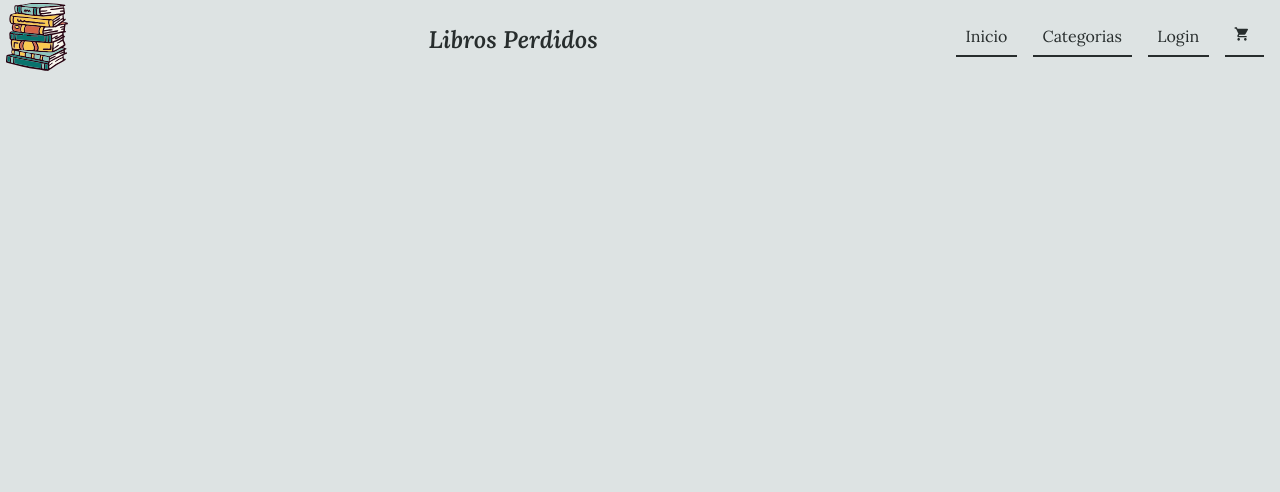
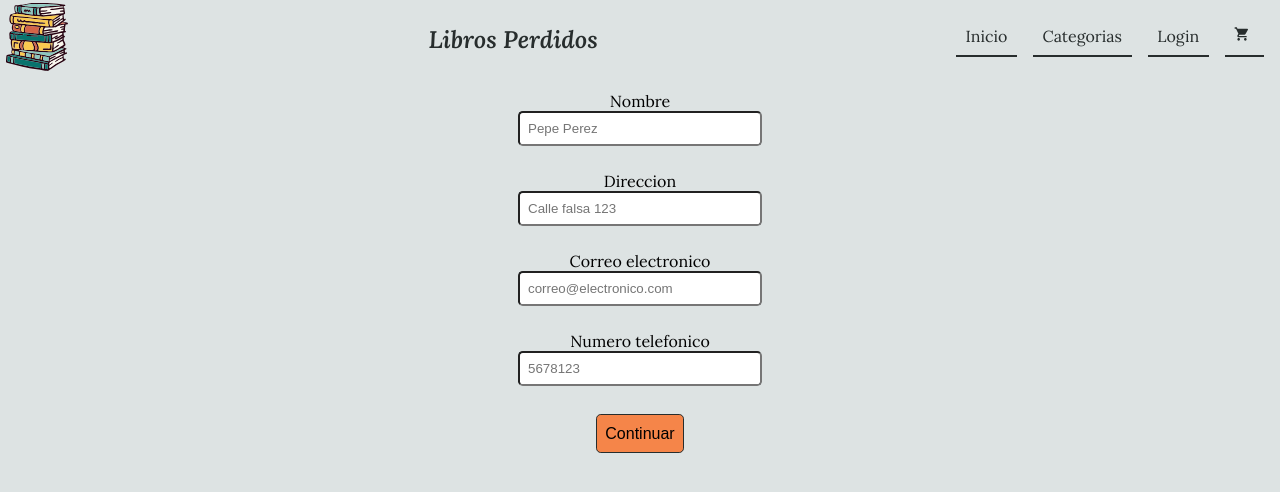
Before and after one commit to zeo-return-null/libros-perdidos, a React (Create React App) app: page /login in a window 1280 px wide. Shown: the top 492 px of the page. Built offline with nearby package versions, Linux system fonts and the light colour scheme.

Commit message:
fixed firebase form, now updates firebase collection

```diff
--- a/package.json
+++ b/package.json
@@ -10,6 +10,7 @@
     "@testing-library/jest-dom": "^5.16.2",
     "@testing-library/react": "^12.1.4",
     "@testing-library/user-event": "^13.5.0",
+    "bootstrap": "^5.1.3",
     "firebase": "^9.6.11",
     "firestore": "^1.1.6",
     "formik": "^2.2.9",
--- a/src/App.js
+++ b/src/App.js
@@ -3,6 +3,7 @@ import Main from "./components/Main";
 import ItemListContainer from "./containers/ItemListContainer";
 import ItemDetailContainer from "./containers/ItemDetailContainer";
 import Cart from "./components/Cart";
+import LoginForm from "./components/LoginForm"
 import CustomProvider from "./components/CartContext";
 import { BrowserRouter, Routes, Route } from "react-router-dom";
 
@@ -24,6 +25,7 @@ const App = () => {
 						<Route path="/" element={<ItemListContainer />} />
 						<Route path="/categorias/:category" element={<ItemListContainer />} />
 						<Route path="/item/:id" element={<ItemDetailContainer />} />
+						<Route path="/login" element={<LoginForm />} />
 						<Route path="/carrito" element={<Cart />} />
 					</Routes>
 				</Main>
--- a/src/components/Cart.js
+++ b/src/components/Cart.js
@@ -1,14 +1,18 @@
 import styled from "styled-components";
-import { useContext } from "react";
+import { useContext, useEffect, useState } from "react";
 import { CartContext } from "./CartContext";
 import { PrimaryColor, DarkColor, SecondaryColor } from "../assets/ColorTheme";
 import { Link } from "react-router-dom";
-import  CartForm  from "./CartForm";
+import  LoginForm  from "./LoginForm";
+import Dialog from "@mui/material/Dialog";
+import DialogActions from "@mui/material/DialogActions";
+import DialogContent from "@mui/material/DialogContent";
+import { DialogContentText } from "@mui/material";
+import { Button } from "bootstrap";
 
 
 const Cart = () => {
-	const { cart, cartTotal, ClearCart, removeFromCart } =
-		useContext(CartContext);
+	const { cart, cartTotal, ClearCart, removeFromCart, buyerInfo, endPurchase, bundleBuyID  } = useContext(CartContext);
 
 	const remove = (e) => {
 		removeFromCart(e.target.id);
@@ -17,6 +21,25 @@ const Cart = () => {
 	const clear = () => {
 		ClearCart();
 	};
+
+	const endPurchaseHandler = () => {
+		endPurchase();
+	};
+
+	const closeHandler = () => {
+		setOpen(false);
+		clear();
+	}
+
+	const [open, setOpen] = useState(false);
+
+
+	useEffect(() => {
+		if (bundleBuyID) {
+			setOpen(true)
+		}
+	}, [bundleBuyID]);
+
 
 	return (
 		<CartContainer>
@@ -41,21 +64,37 @@ const Cart = () => {
 					</CartItem>
 				))}
 				{cart.length > 0 ? (
-					<>
-						<CartForm></CartForm>
-						<ButtonContainer>
-							<CartClearButton onClick={clear}>
-								Vaciar carrito
-							</CartClearButton>
-							<FinishButton>Terminar compra</FinishButton>
-
-						</ButtonContainer>
-					</>
+					<ButtonContainer>
+						<CartClearButton onClick={clear}>
+							Vaciar carrito
+						</CartClearButton>
+						{!buyerInfo
+						?  (
+							<LoginForm />
+							)
+						: (
+							<EndPurchaseButton onClick={endPurchaseHandler}>Finalizar su compra</EndPurchaseButton>
+							)}
+					</ButtonContainer>
 				) : (
 						<BackToProductsButton to="/">
 							Volver a los productos
 						</BackToProductsButton>
 				)}
+
+				<Dialog
+					open={open}
+					onClose={closeHandler}
+				>
+					<DialogContent>
+						<DialogContentText id="dialog-description">
+							La compra {bundleBuyID} ha sido exitosa.
+						</DialogContentText>
+					</DialogContent>
+					<DialogActions>
+						<Button onClick={closeHandler}>Aceptar</Button>
+					</DialogActions>
+				</Dialog>
 			</CartItemContainer>
 		</CartContainer>
 	);
@@ -105,7 +144,8 @@ const CartItemTitleAndQty = styled.h3`
 
 const CartClearButton = styled.button`
 	font-size: 1rem;
-	width: auto;
+	align-self:center;
+	width: 10rem;
 	height: 2.4rem;
 	margin: 1rem;
 	padding: 0 0.5rem 0 0.5rem;
@@ -157,7 +197,7 @@ const BackToProductsButton = styled(Link)`
 	}
 `;
 
-const FinishButton = styled.button`
+const EndPurchaseButton = styled.button`
 	font-size: 1rem;
 	width: auto;
 	height: 2.4rem;
@@ -174,9 +214,10 @@ const FinishButton = styled.button`
 	}
 `;
 
+
 const ButtonContainer = styled.div`
 	display: flex;
-	flex-direction: row;
+	flex-direction: column;
 	`
 
 
--- a/src/components/CartContext.js
+++ b/src/components/CartContext.js
@@ -1,14 +1,24 @@
+import { addDoc, serverTimestamp, collection, updateDoc, doc, getDoc } from "firebase/firestore";
 import { createContext, useEffect, useState } from "react";
+import { db } from "../firebase";
 
-export const CartContext = createContext();
+export const CartContext = createContext([]);
+
+
 const { Provider } = CartContext;
 
 
 const CustomProvider = ({ children }) => {
+
 	const [cart, setCart] = useState([]);
 	const [cartTotal, setCartTotal] = useState(0);
+	const [buyer, setBuyer] = useState("");
+	const [buyerInfo, setBuyerInfo] = useState(false);
+	const [bundleBuyID, setBundleBuyID] = useState("")
+
 
 	useEffect(() => { getProductsQty()}, [cart])
+
 
 	const addToCart = (product, qty) => {
 		const newProduct = {
@@ -37,6 +47,7 @@ const CustomProvider = ({ children }) => {
 
 	const ClearCart = () => {
 		setCart([]);
+		setBundleBuyID("");
 	}
 
 	const getProductsQty = () => {
@@ -50,6 +61,39 @@ const CustomProvider = ({ children }) => {
 		return cartTotal;
 	}
 
+	const endPurchase = () => {
+		if (buyerInfo) {
+			const sellCollection = collection(db, "sell history");
+			addDoc(sellCollection, {buyer, product: cart, price: cartTotal.price, date:serverTimestamp()})
+			.then (result => {
+				setBundleBuyID(result.id)
+				stockUpdate()
+			})
+		}
+	}
+
+	const stockUpdate = () => {
+		cart.forEach( product => {
+			const orderDoc = doc(db, "libros", product.id)
+			getDoc(orderDoc).then((snapshot) => {
+				let searchProd = {id:snapshot.id, ...snapshot.data()}
+				let updatedStock = searchProd.stock - product.qty;
+				updateDoc(orderDoc,{stock:updatedStock})
+			})
+		})
+	}
+
+	const buyerData = ( values ) => {
+		setBuyer({
+			name: values.name,
+			email:values.mail,
+			direction: values.direction,
+			phone: values.phone,
+		})
+		setBuyerInfo(true)
+		if (window.location.pathname === "/login"){window.history.back()}
+	}
+
 	const ContextValue = {
 		cart,
 		cartTotal,
@@ -57,6 +101,11 @@ const CustomProvider = ({ children }) => {
 		removeFromCart,
 		ClearCart,
 		IsInCart,
+		endPurchase,
+		stockUpdate,
+		buyerData,
+		buyerInfo,
+		bundleBuyID
 	}
 
 	return (
--- a/src/components/CartForm.js
+++ /dev/null
@@ -1,94 +0,0 @@
-import { useContext} from "react";
-import styled from "styled-components";
-import { CartContext } from "./CartContext";
-import { Formik, Form, Field, ErrorMessage } from "formik";
-
-const CartForm = () => {
-
-	const { userData } = useContext(CartContext)
-
-	return (
-		<FormContainer>
-			<Formik
-				initialValues={{
-					name: "",
-					mail: "",
-					direction: "",
-					phone: "",
-				}}
-				validate={(values) => {
-					const errors = {};
-
-					if (!values.name) {
-						errors.name = 'Requerido';
-					} else if (!/^[a-zA-ZÀ-ÿ\s]{1,60}$/.test(values.name)) {
-						errors.name = 'El nombre no es valido';
-					}
-
-					if (!values.mail) {
-						errors.mail = 'Requerido';
-					} else if (!/^[a-zA-Z0-9_.+-]+@[a-zA-Z0-9-]+\.[a-zA-Z0-9-.]+$/.test(values.mail)) {
-						errors.mail = 'Ingrese una dirección de email valida';
-					}
-
-					if (!values.direction) {
-						errors.direction = 'Requerido';
-					} else if (/^[a-zA-ZÀ-ÿ\s]{1,80}$/.test(values.direction)) {
-						errors.direction = 'La dirección no es valida';
-					}
-
-					if (!values.phone) {
-						errors.phone = 'Requerido';
-					} else if (/^[09][0-9]{1,7}$/.test(values.phone)) {
-						errors.phone = 'Debe ingresar un numero telefonico valido'
-					}
-
-
-					return errors;
-				}}
-				onSubmit={(values, {resetForm}) => {
-					userData(values)
-
-				}}
-			>
-
-				{( {errors} ) => (
-					<Form>
-						<FieldContainer>
-							<label htmlFor="nombre">Nombre</label>
-								<Field
-									type="text"
-									id="name"
-									name="name"
-									placeholder="Juan Perez"
-								/>
-							<Error name="name" component={() => (<div>{errors.name}</div>)} />
-						</FieldContainer>
-					</Form>
-				)}
-			</Formik>
-		</FormContainer>
-
-	)
-}
-
-
-const FormContainer = styled.div`
-	display: flex;
-	justify-content: center;
-	align-items: center;
-`
-const FieldContainer = styled.div`
-	display: flex;
-	flex-direction: column;
-	width: 10rem;
-	height: 3rem;
-	justify-content: center;
-	align-items: center;
-`
-
-const Error = styled(ErrorMessage)`
-	color: red;
-`
-
-export default CartForm;
--- /dev/null
+++ b/src/components/LoginForm.js
@@ -0,0 +1,165 @@
+import { useContext } from "react";
+import styled from "styled-components";
+import { CartContext } from "./CartContext";
+import { Formik, Form, Field, ErrorMessage } from "formik";
+import { DarkColor, PrimaryColor, SecondaryColor } from "../assets/ColorTheme";
+
+
+const LoginForm = () => {
+
+	const { buyerData } = useContext(CartContext)
+
+	return (
+		<FormContainer>
+			<Formik
+				initialValues={{
+					name: "",
+					mail: "",
+					direction: "",
+					phone: "",
+				}}
+				validate={(values) => {
+					const errors = {};
+
+					if (!values.name) {
+						errors.name = 'Requerido';
+					} else if (!/^[a-zA-ZÀ-ÿ\s]{1,60}$/.test(values.name)) {
+						errors.name = 'El nombre no es valido';
+					}
+
+					if (!values.mail) {
+						errors.mail = 'Requerido';
+					} else if (!/^[a-zA-Z0-9_.+-]+@[a-zA-Z0-9-]+\.[a-zA-Z0-9-.]+$/.test(values.mail)) {
+						errors.mail = 'Ingrese una dirección de email valida';
+					}
+
+					if (!values.direction) {
+						errors.direction = 'Requerido';
+					} else if (/^[a-zA-ZÀ-ÿ\s]{1,80}$/.test(values.direction)) {
+						errors.direction = 'La dirección no es valida';
+					}
+
+					if (!values.phone) {
+						errors.phone = 'Requerido';
+					} else if (/^[09][0-9]{1,7}$/.test(values.phone)) {
+						errors.phone = 'Debe ingresar un numero telefonico valido'
+					}
+
+
+					return errors;
+				}}
+				onSubmit={(values, {resetForm}) => {
+					buyerData(values)
+					}}
+				>
+
+				{( {errors} ) => (
+					<StyledForm>
+						<FieldContainer>
+							<label htmlFor="name">Nombre</label>
+								<StyledField
+									type="text"
+									id="name"
+									name="name"
+									placeholder="Pepe Perez"
+								/>
+							<Error name="name" component={() => (<div>{errors.name}</div>)} />
+						</FieldContainer>
+						<FieldContainer>
+							<label htmlFor="direction">Direccion</label>
+								<StyledField
+									type="text"
+									id="direction"
+									name="direction"
+									placeholder="Calle falsa 123"
+								/>
+							<Error name="direction" component={() => (<div>{errors.direction}</div>)} />
+						</FieldContainer>
+						<FieldContainer>
+							<label htmlFor="mail">Correo electronico</label>
+								<StyledField
+									type="text"
+									id="mail"
+									name="mail"
+									placeholder="correo@electronico.com"
+								/>
+							<Error name="mail" component={() => (<div>{errors.mail}</div>)} />
+						</FieldContainer>
+						<FieldContainer>
+							<label htmlFor="phone">Numero telefonico</label>
+								<StyledField
+									type="text"
+									id="phone"
+									name="phone"
+									placeholder="5678123"
+								/>
+							<Error name="phone" component={() => (<div>{errors.phone}</div>)} />
+						</FieldContainer>
+						<FinalizeButton type="submit" >Continuar </FinalizeButton>
+					</StyledForm>
+				)}
+			</Formik>
+		</FormContainer>
+
+	)
+}
+
+
+const FormContainer = styled.div`
+	display: flex;
+	justify-content: center;
+	align-items: center;
+`;
+
+const StyledForm = styled(Form)`
+	display:flex;
+	flex-direction: column;
+	align-items:center;
+	justify-content:center;
+`;
+
+
+const FieldContainer = styled.div`
+	display: flex;
+	flex-direction: column;
+	margin: 1rem;
+	pading: 1.2rem;
+	width: 25rem;
+	height: 3rem;
+	justify-content: center;
+	align-items: center;
+`;
+
+const StyledField =styled(Field)`
+	width: 14rem;
+	border-radius: 0.3rem;
+	padding: 0.5rem;
+`
+
+const FinalizeButton = styled.button`
+	align-self: center;
+	text-decoration: none;
+	text-align: center;
+	font-size: 1rem;
+	color: black;
+	width: auto;
+	height: 2.4rem;
+	margin: 1rem;
+	padding:  0.5rem;
+	border: 1px solid ${DarkColor};
+	border-radius: 0.3rem;
+	background-color: ${PrimaryColor};
+	transition: ease-in-out 150ms;
+
+	:hover {
+		background-color: ${SecondaryColor};
+		transition: ease-in-out 150ms;
+	}
+`;
+
+const Error = styled(ErrorMessage)`
+	height:1rem;
+	padding: 1rem;
+`
+
+export default LoginForm;
```
Also changed, not shown: 1 other file (tests, documents, lock files or other folders).
